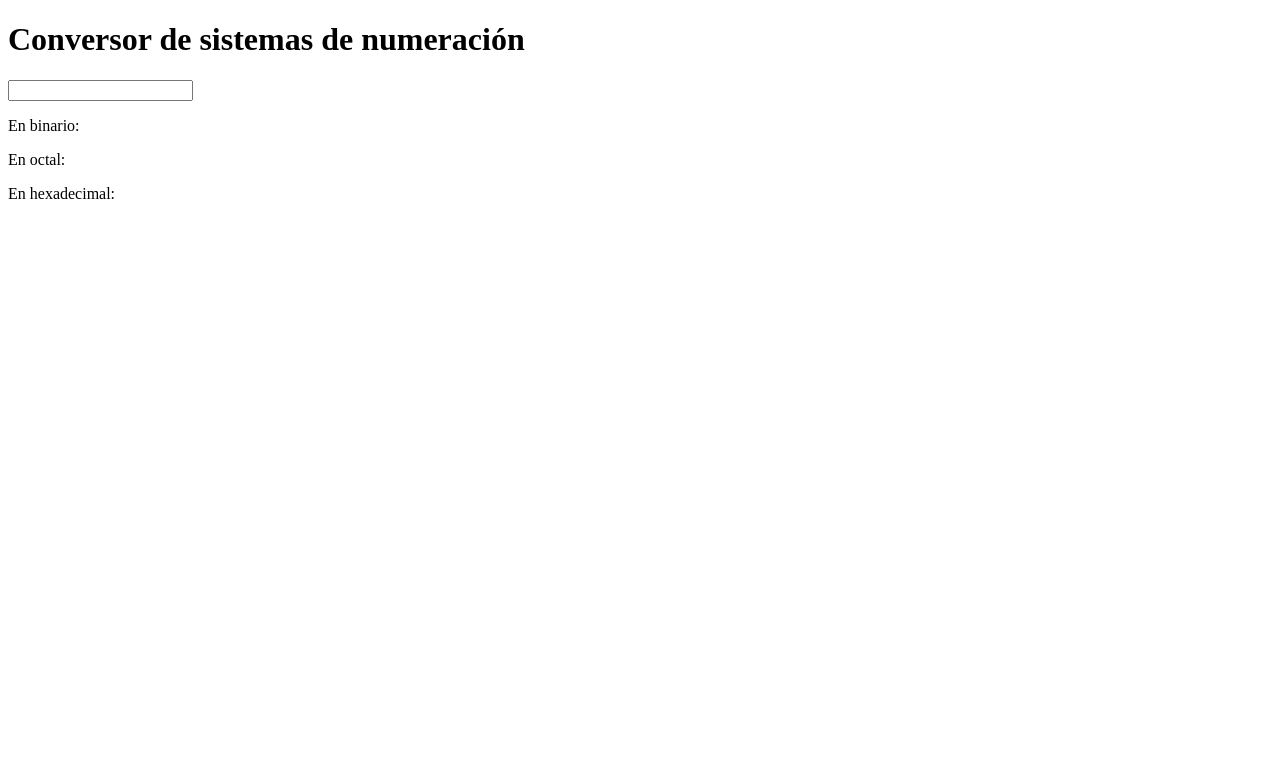
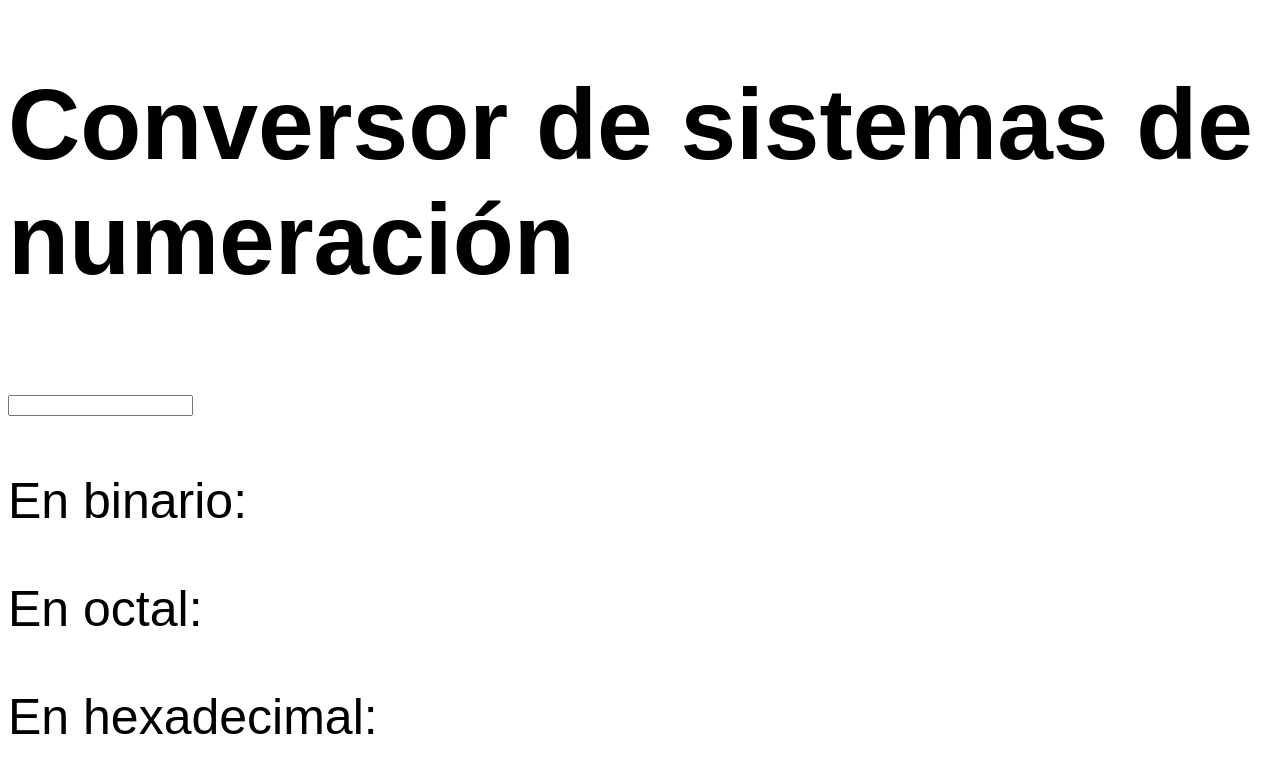
Before and after one commit to 2LujanGonzalo/gh-pages, a plain HTML site: page index.html in a window 1280 px wide. Drawn offline with Linux system fonts and the light colour scheme.

Commit message:
ahora es un conversor 2.0

```diff
--- a/index.html
+++ b/index.html
@@ -3,6 +3,7 @@
   <head>
     <meta charset="utf-8">
     <title>Proyecto informatico 1</title>
+    <link rel="stylesheet" href="style.css">
   </head>
   <body>
   <h1>Conversor de sistemas de numeración</h1>
--- /dev/null
+++ b/style.css
@@ -0,0 +1,6 @@
+ body {
+   font-family: fantasy;
+font-size: 50px;
+background-color: #red;
+
+ }
```
Also changed, not shown: script.js (line endings or trailing spaces).
